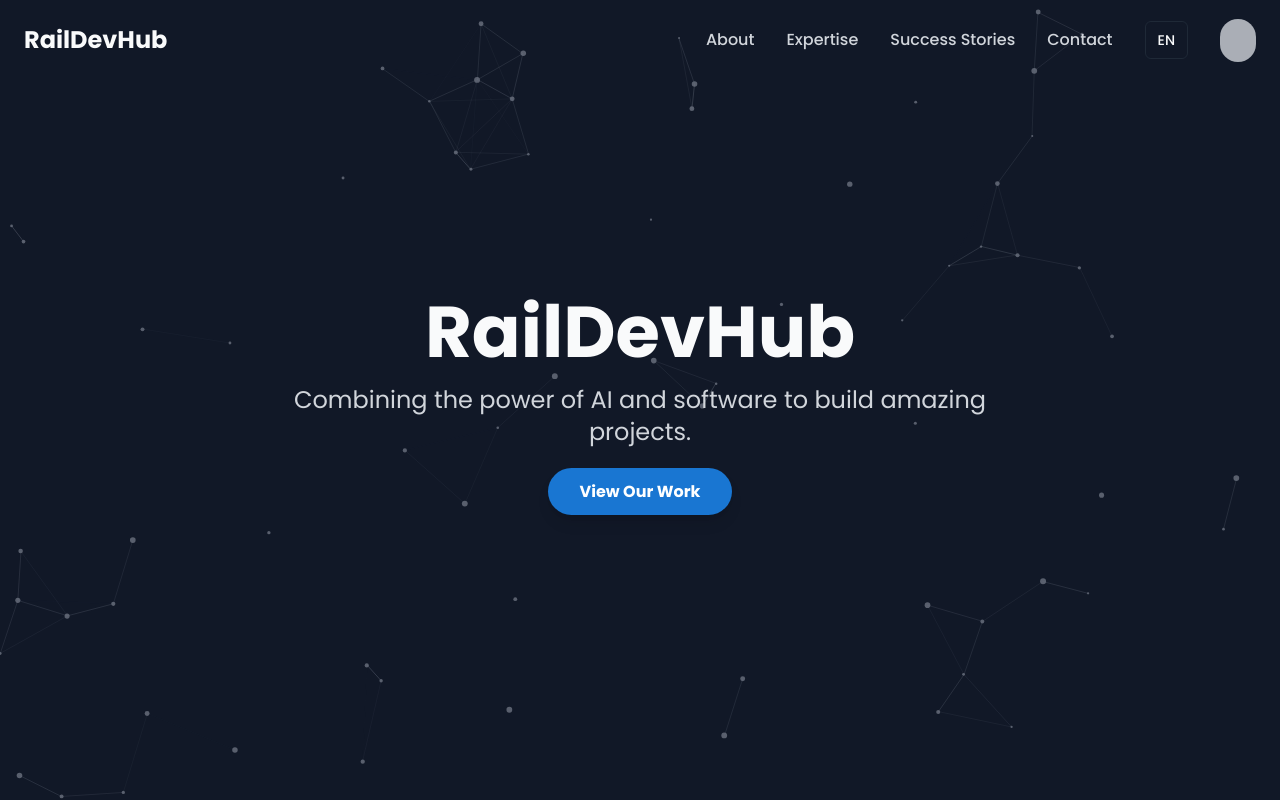
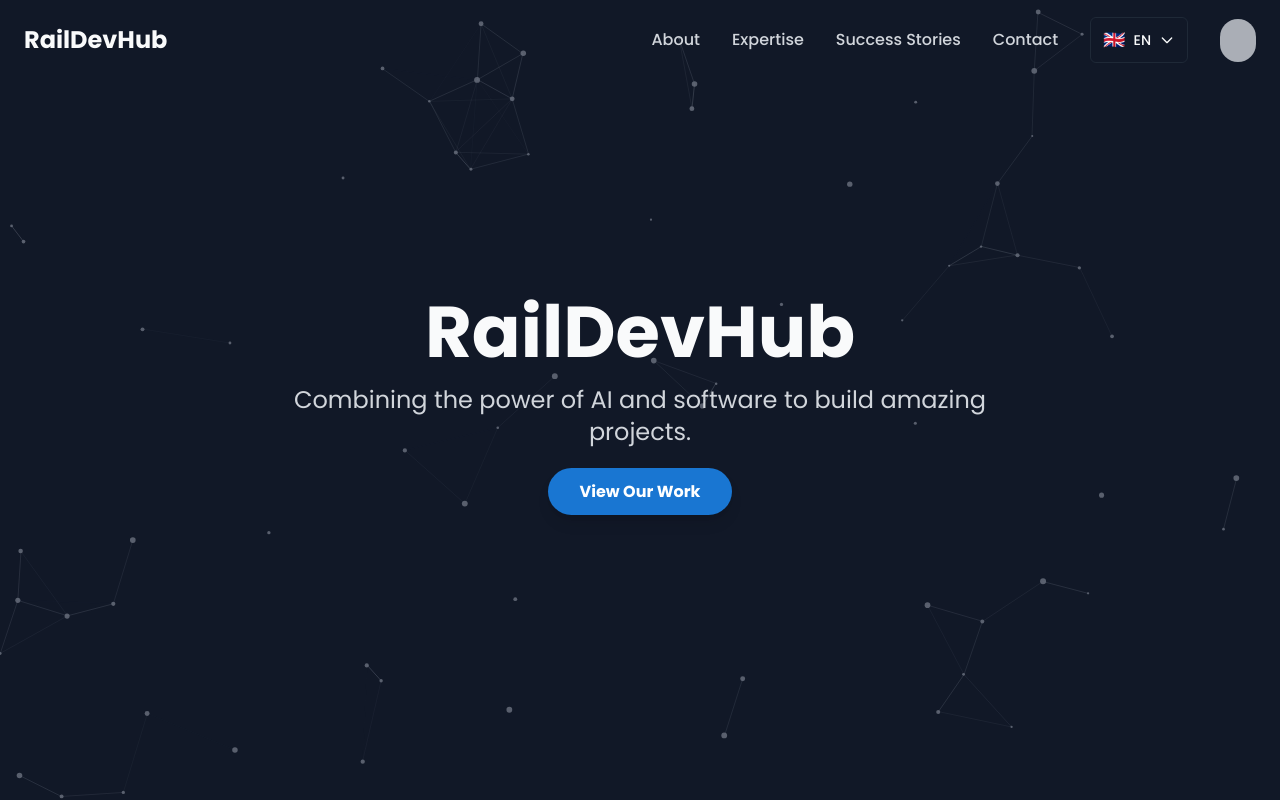
Before and after one commit to raildevhub/raildevhub-web-gemini, a React (Vite) app: page /story/raydata in a window 1280 px wide. Shown: the top 800 px of the page. Built offline with nearby package versions, Linux system fonts and the light colour scheme; some icons are missing.

Commit message:
Upgrade language selector to modern dropdown with flags
Co-authored-by: cevheri <12383547+cevheri@users.noreply.github.com>

```diff
--- a/components/LanguageToggle.tsx
+++ b/components/LanguageToggle.tsx
@@ -1,29 +1,95 @@
-import React from 'react';
+import React, { useState, useRef, useEffect } from 'react';
 import { useLanguage } from '../context/LanguageContext';
+
+type LanguageOption = {
+  code: 'en' | 'tr' | 'fa' | 'zh';
+  name: string;
+  flag: string;
+};
+
+const languages: LanguageOption[] = [
+  { code: 'en', name: 'English', flag: '🇬🇧' },
+  { code: 'tr', name: 'Türkçe', flag: '🇹🇷' },
+  { code: 'fa', name: 'فارسی', flag: '🇮🇷' },
+  { code: 'zh', name: '中文', flag: '🇨🇳' },
+];
 
 const LanguageToggle: React.FC = () => {
   const { language, setLanguage } = useLanguage();
+  const [isOpen, setIsOpen] = useState(false);
+  const dropdownRef = useRef<HTMLDivElement>(null);
 
-  const toggleLanguage = () => {
-    if (language === 'en') {
-      setLanguage('tr');
-    } else if (language === 'tr') {
-      setLanguage('fa');
-    } else if (language === 'fa') {
-      setLanguage('zh');
-    } else {
-      setLanguage('en');
-    }
+  const currentLanguage = languages.find(lang => lang.code === language) || languages[0];
+
+  useEffect(() => {
+    const handleClickOutside = (event: MouseEvent) => {
+      if (dropdownRef.current && !dropdownRef.current.contains(event.target as Node)) {
+        setIsOpen(false);
+      }
+    };
+
+    document.addEventListener('mousedown', handleClickOutside);
+    return () => document.removeEventListener('mousedown', handleClickOutside);
+  }, []);
+
+  const handleLanguageSelect = (langCode: 'en' | 'tr' | 'fa' | 'zh') => {
+    setLanguage(langCode);
+    setIsOpen(false);
   };
 
   return (
-    <button
-      onClick={toggleLanguage}
-      className="flex items-center space-x-2 text-neutral-dark dark:text-neutral-extralight hover:text-brand-accent dark:hover:text-brand-accent transition-colors duration-300 px-3 py-2 rounded-md border border-neutral-light dark:border-neutral-medium"
-      aria-label="Toggle language"
-    >
-      <span className="font-medium text-sm uppercase">{language}</span>
-    </button>
+    <div ref={dropdownRef} className="relative">
+      <button
+        onClick={() => setIsOpen(!isOpen)}
+        className="flex items-center space-x-2 text-neutral-dark dark:text-neutral-extralight hover:text-brand-accent dark:hover:text-brand-accent transition-colors duration-300 px-3 py-2 rounded-md border border-neutral-light dark:border-neutral-medium hover:border-brand-accent dark:hover:border-brand-accent"
+        aria-label="Select language"
+        aria-expanded={isOpen}
+      >
+        <span className="text-lg">{currentLanguage.flag}</span>
+        <span className="font-medium text-sm uppercase">{currentLanguage.code}</span>
+        <svg
+          className={`w-4 h-4 transition-transform duration-200 ${isOpen ? 'rotate-180' : ''}`}
+          fill="none"
+          stroke="currentColor"
+          viewBox="0 0 24 24"
+        >
+          <path strokeLinecap="round" strokeLinejoin="round" strokeWidth={2} d="M19 9l-7 7-7-7" />
+        </svg>
+      </button>
+
+      {isOpen && (
+        <div className="absolute right-0 mt-2 w-48 bg-white dark:bg-neutral-medium rounded-lg shadow-lg border border-neutral-light dark:border-neutral-dark overflow-hidden z-50">
+          {languages.map((lang) => (
+            <button
+              key={lang.code}
+              onClick={() => handleLanguageSelect(lang.code)}
+              className={`w-full flex items-center space-x-3 px-4 py-3 hover:bg-neutral-extralight dark:hover:bg-neutral-dark transition-colors duration-200 ${
+                lang.code === language ? 'bg-brand-accent/10 dark:bg-brand-accent/20' : ''
+              }`}
+            >
+              <span className="text-xl">{lang.flag}</span>
+              <div className="flex-1 text-left">
+                <div className="font-medium text-neutral-dark dark:text-neutral-extralight">
+                  {lang.name}
+                </div>
+                <div className="text-xs text-neutral-medium dark:text-neutral-light uppercase">
+                  {lang.code}
+                </div>
+              </div>
+              {lang.code === language && (
+                <svg className="w-5 h-5 text-brand-accent" fill="currentColor" viewBox="0 0 20 20">
+                  <path
+                    fillRule="evenodd"
+                    d="M16.707 5.293a1 1 0 010 1.414l-8 8a1 1 0 01-1.414 0l-4-4a1 1 0 011.414-1.414L8 12.586l7.293-7.293a1 1 0 011.414 0z"
+                    clipRule="evenodd"
+                  />
+                </svg>
+              )}
+            </button>
+          ))}
+        </div>
+      )}
+    </div>
   );
 };
 
```
